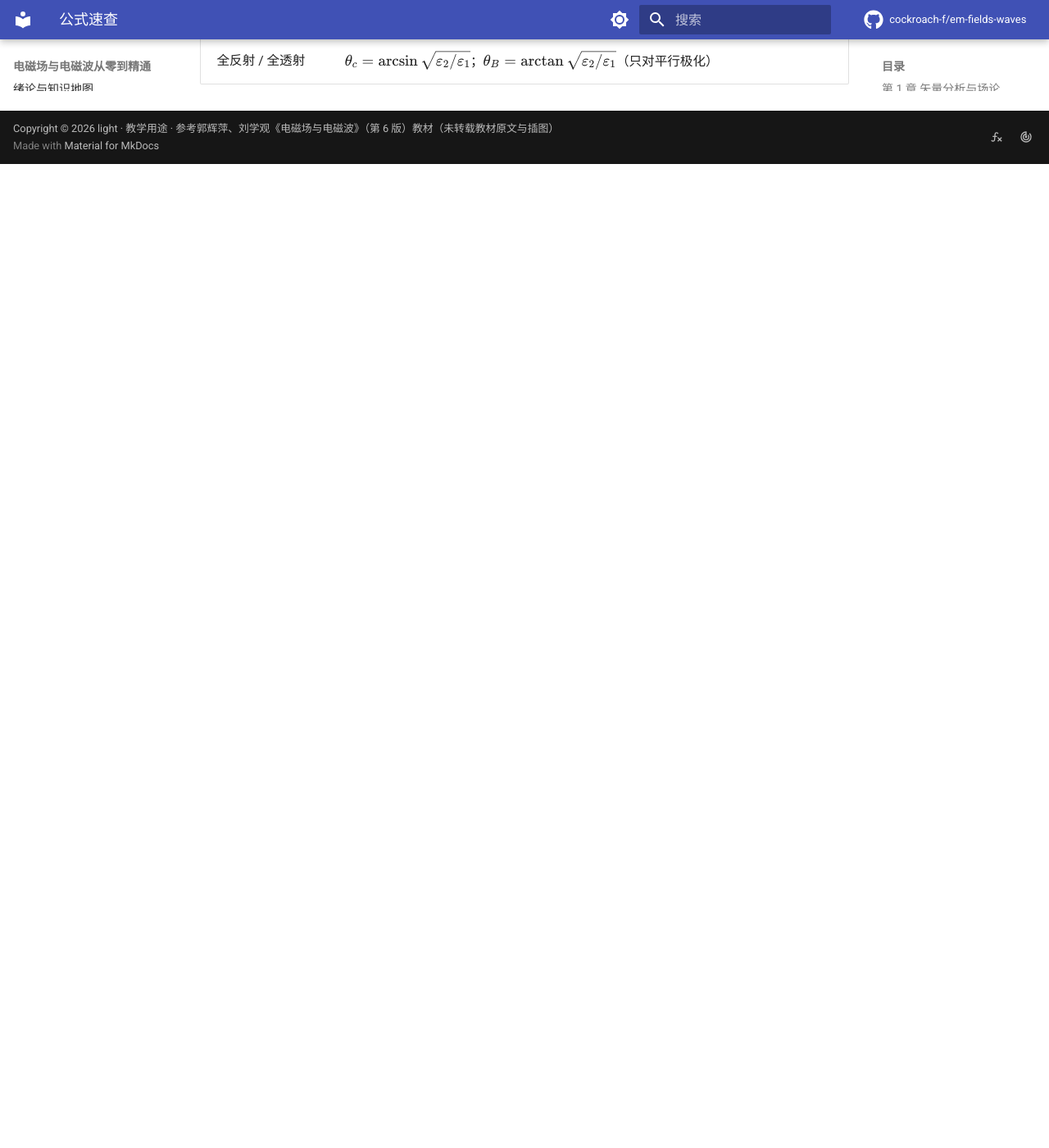
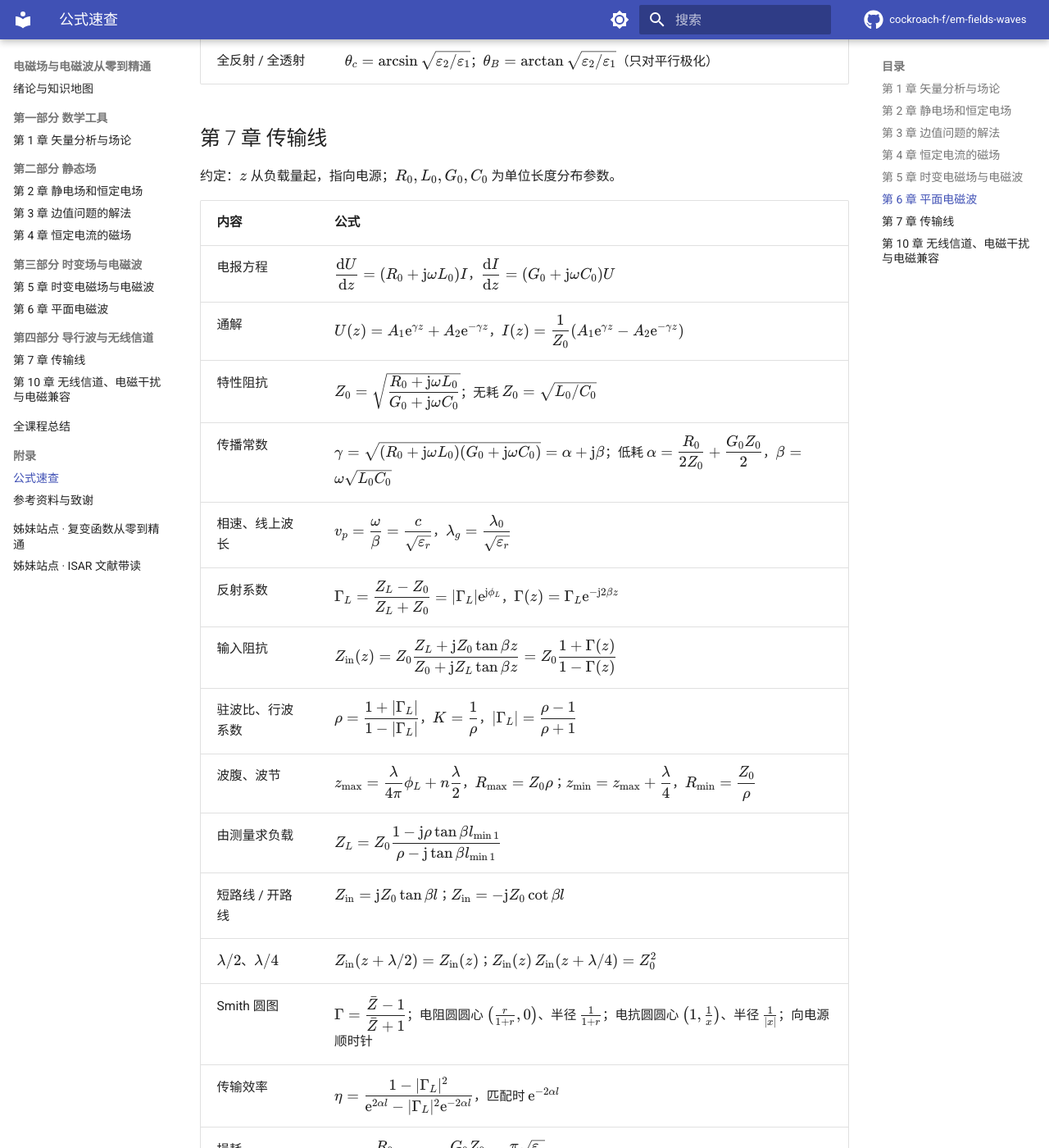
Before and after one commit to cockroach-f/em-fields-waves, an MkDocs documentation site: the page built from docs/formulas.md, in a window 1280 px wide and 1400 px high, scrolled down 5514 px. Shown: the whole window at 82% size. Built offline with MkDocs 1.6.1 and Material for MkDocs 9.7.7, drawn with Linux system fonts in a browser that asks for light colours; comment, search, counter and statistics services are not loaded; before the commit the page ends 5714 px from its top, so only the background shows below that; some of the changed text lies outside the part shown.

Commit message:
公式速查补充第 7、10 章；进度表更新

```diff
--- a/docs/formulas.md
+++ b/docs/formulas.md
@@ -97,3 +97,46 @@
 | 斜入射 | $\theta_r=\theta_i$，$k_1\sin\theta_i=k_2\sin\theta_t$ |
 | 菲涅耳公式 | $R_\perp=\dfrac{\eta_2\cos\theta_i-\eta_1\cos\theta_t}{\eta_2\cos\theta_i+\eta_1\cos\theta_t}$，$R_\parallel=\dfrac{\eta_1\cos\theta_i-\eta_2\cos\theta_t}{\eta_1\cos\theta_i+\eta_2\cos\theta_t}$ |
 | 全反射 / 全透射 | $\theta_c=\arcsin\sqrt{\varepsilon_2/\varepsilon_1}$；$\theta_B=\arctan\sqrt{\varepsilon_2/\varepsilon_1}$（只对平行极化） |
+
+## 第 7 章 传输线
+
+约定：$z$ 从负载量起，指向电源；$R_0,L_0,G_0,C_0$ 为单位长度分布参数。
+
+| 内容 | 公式 |
+|---|---|
+| 电报方程 | $\dfrac{\dd U}{\dd z}=(R_0+\je\omega L_0)I$，$\dfrac{\dd I}{\dd z}=(G_0+\je\omega C_0)U$ |
+| 通解 | $U(z)=A_1\mathrm e^{\gamma z}+A_2\mathrm e^{-\gamma z}$，$I(z)=\dfrac{1}{Z_0}(A_1\mathrm e^{\gamma z}-A_2\mathrm e^{-\gamma z})$ |
+| 特性阻抗 | $Z_0=\sqrt{\dfrac{R_0+\je\omega L_0}{G_0+\je\omega C_0}}$；无耗 $Z_0=\sqrt{L_0/C_0}$ |
+| 传播常数 | $\gamma=\sqrt{(R_0+\je\omega L_0)(G_0+\je\omega C_0)}=\alpha+\je\beta$；低耗 $\alpha=\dfrac{R_0}{2Z_0}+\dfrac{G_0Z_0}{2}$，$\beta=\omega\sqrt{L_0C_0}$ |
+| 相速、线上波长 | $v_p=\dfrac{\omega}{\beta}=\dfrac{c}{\sqrt{\varepsilon_r}}$，$\lambda_g=\dfrac{\lambda_0}{\sqrt{\varepsilon_r}}$ |
+| 反射系数 | $\Gamma_L=\dfrac{Z_L-Z_0}{Z_L+Z_0}=\lvert\Gamma_L\rvert\mathrm e^{\je\phi_L}$，$\Gamma(z)=\Gamma_L\mathrm e^{-\je2\beta z}$ |
+| 输入阻抗 | $Z_{\mathrm{in}}(z)=Z_0\dfrac{Z_L+\je Z_0\tan\beta z}{Z_0+\je Z_L\tan\beta z}=Z_0\dfrac{1+\Gamma(z)}{1-\Gamma(z)}$ |
+| 驻波比、行波系数 | $\rho=\dfrac{1+\lvert\Gamma_L\rvert}{1-\lvert\Gamma_L\rvert}$，$K=\dfrac1\rho$，$\lvert\Gamma_L\rvert=\dfrac{\rho-1}{\rho+1}$ |
+| 波腹、波节 | $z_{\max}=\dfrac{\lambda}{4\pi}\phi_L+n\dfrac\lambda2$，$R_{\max}=Z_0\rho$；$z_{\min}=z_{\max}+\dfrac\lambda4$，$R_{\min}=\dfrac{Z_0}{\rho}$ |
+| 由测量求负载 | $Z_L=Z_0\dfrac{1-\je\rho\tan\beta l_{\min1}}{\rho-\je\tan\beta l_{\min1}}$ |
+| 短路线 / 开路线 | $Z_{\mathrm{in}}=\je Z_0\tan\beta l$；$Z_{\mathrm{in}}=-\je Z_0\cot\beta l$ |
+| $\lambda/2$、$\lambda/4$ | $Z_{\mathrm{in}}(z+\lambda/2)=Z_{\mathrm{in}}(z)$；$Z_{\mathrm{in}}(z)\,Z_{\mathrm{in}}(z+\lambda/4)=Z_0^2$ |
+| Smith 圆图 | $\Gamma=\dfrac{\bar Z-1}{\bar Z+1}$；电阻圆圆心 $\big(\frac{r}{1+r},0\big)$、半径 $\frac{1}{1+r}$；电抗圆圆心 $\big(1,\frac1x\big)$、半径 $\frac{1}{\lvert x\rvert}$；向电源顺时针 |
+| 传输效率 | $\eta=\dfrac{1-\lvert\Gamma_L\rvert^2}{\mathrm e^{2\alpha l}-\lvert\Gamma_L\rvert^2\mathrm e^{-2\alpha l}}$，匹配时 $\mathrm e^{-2\alpha l}$ |
+| 损耗 | $\alpha_c=\dfrac{R_0}{2Z_0}$，$\alpha_d=\dfrac{G_0Z_0}{2}=\dfrac{\pi\sqrt{\varepsilon_r}}{\lambda}\tan\delta$ |
+| 功率容量 | $P_{\max}=\dfrac{U_M^2}{2\rho Z_0}$ |
+| 双导线 / 同轴线 | $Z_0=\dfrac{120}{\sqrt{\varepsilon_r}}\ln\dfrac{2D}{d}$；$Z_0=\dfrac{60}{\sqrt{\varepsilon_r}}\ln\dfrac ba$；同轴单模 $\lambda_{\min}>\pi(a+b)$ |
+| 微带线 | $\varepsilon_e=1+q(\varepsilon_r-1)$，$q=\dfrac12\Big[1+\Big(1+\dfrac{12h}{w}\Big)^{-1/2}\Big]$；$Z_0=\dfrac{Z_0^a}{\sqrt{\varepsilon_e}}$，$\lambda_g=\dfrac{\lambda_0}{\sqrt{\varepsilon_e}}$ |
+| 匹配 | $\lambda/4$ 变换器 $Z_{01}=\sqrt{Z_0R_L}$（复负载：波腹处 $Z_0\sqrt\rho$，波节处 $Z_0/\sqrt\rho$）；共轭匹配 $Z_{\mathrm{in}}=Z_g^*$，$P_{\max}=\dfrac{\lvert E_g\rvert^2}{8R_g}$ |
+
+## 第 10 章 无线信道、电磁干扰与电磁兼容
+
+| 内容 | 公式 |
+|---|---|
+| 弗里斯公式 | $P_r=P_{\mathrm{in}}G_tG_r\Big(\dfrac{\lambda}{4\pi r}\Big)^2$ |
+| 自由空间损耗 | $L_{bf}=32.45+20\lg f_{\mathrm{MHz}}+20\lg r_{\mathrm{km}}$ dB（各向同性天线；有增益时再减 $G_t$、$G_r$ 的 dB 值） |
+| 信道损耗 | $L_b=L_{bf}-A$，$A=20\lg\lvert E/E_0\rvert$ dB |
+| 多径容许带宽 | $\Delta f\approx\dfrac1\tau$（$\tau$ 为最大多径时延差） |
+| 视线距离 | $r_v=3.57(\sqrt{h_1}+\sqrt{h_2})$ km；计入大气折射 $r_v=4.12(\sqrt{h_1}+\sqrt{h_2})$ km（$h$ 以 m 计） |
+| 两径模型 | 程差 $\Delta r\approx\dfrac{2h_1h_2}{d}$；掠入射 $\Gamma\approx-1$ 时 $\lvert F\rvert=2\Big\lvert\sin\dfrac{2\pi h_1h_2}{\lambda d}\Big\rvert$ |
+| 电离层 | $\varepsilon_r=1-\dfrac{80.8N}{f^2}$；垂直入射可反射的最高频率 $f_c=\sqrt{80.8N_{\max}}$ |
+| 正割定律 | $f_{\max}=\sqrt{80.8N_{\max}}\sec\theta_0$；最佳工作频率 $f_{\mathrm{opt}}=0.85f_{\max}$ |
+| 静区 | $\theta_{0\min}=\arcsin\sqrt{1-\dfrac{80.8N_{\max}}{f^2}}$ |
+| 电磁兼容安全系数 | $m=P_s-P_I$（dB），$m>0$ 才兼容 |
+| 屏蔽效能 | $\mathrm{SE}=\mathrm{SE}_a+\mathrm{SE}_r$（+ 多次反射修正），吸收损耗 $\mathrm{SE}_a=8.686\,t/\delta$ dB，$\delta=\dfrac{1}{\sqrt{\pi f\mu\sigma}}$ |
+| 接地方式 | $f<1$ MHz 单点接地；$f>10$ MHz 多点接地；其间混合接地 |
```
Also changed, not shown: README.md (+3 -3 lines), docs/index.md (+2 -2 lines).
